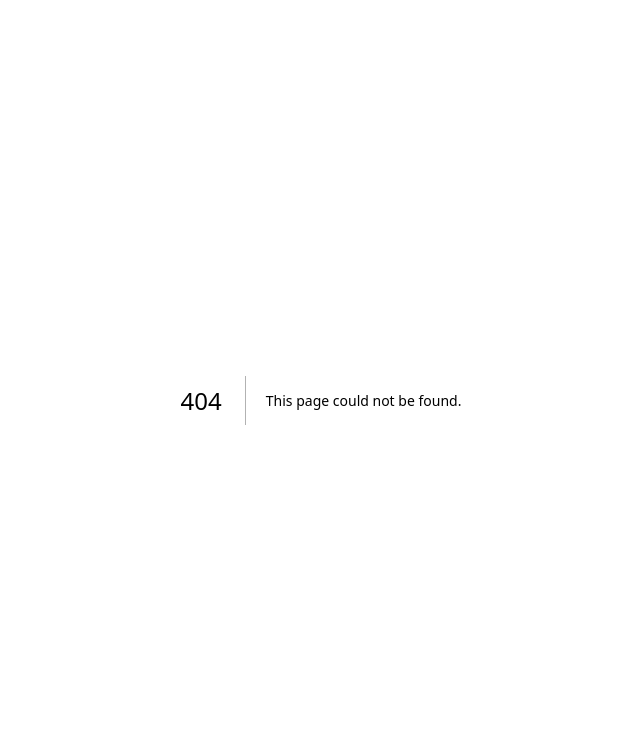
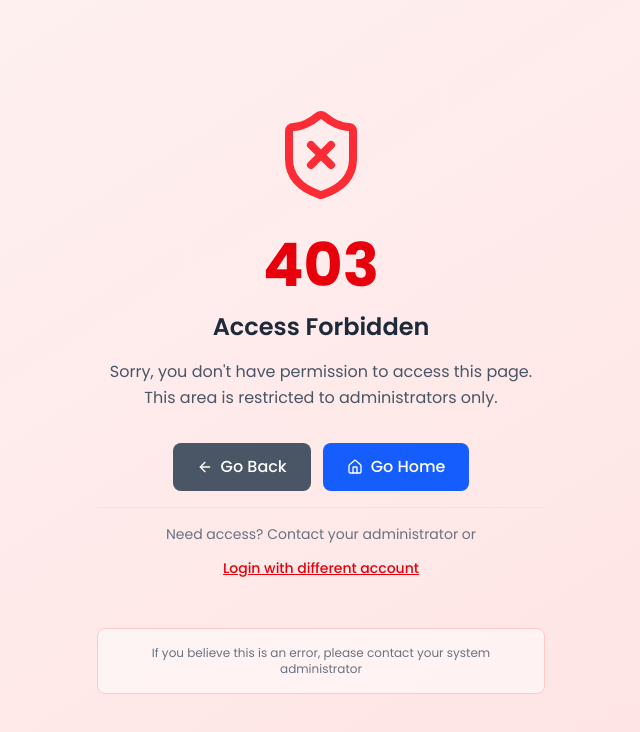
Before and after one commit to ansarworkingspace/ecomzfrontend, a Next.js app: page /403 in a window 1280 px wide. Before the commit this address had no page. Shown: the top 732 px of the page, without its empty margins (319-959 px from the left). Built offline with nearby package versions, Linux system fonts and the light colour scheme.

Commit message:
jwt auth protect in pages

```diff
--- a/app/(admin)/dashboard/layout.tsx
+++ b/app/(admin)/dashboard/layout.tsx
@@ -1,4 +1,3 @@
-
 "use client";
 
 import React from "react";
--- a/app/(components)/Login/Login.tsx
+++ b/app/(components)/Login/Login.tsx
@@ -51,9 +51,9 @@ const LoginPage = () => {
 
       console.log("Logged in successfully:", data);
       if (data.data.user.role === "admin") {
-        router.push("/dashboard/products");
+        router.push("/dashboard/products/list");
       } else {
-        router.push("/products/list");
+        router.push("/products");
       }
     } catch (error: any) {
       console.error("Login error:", error.message);
--- a/app/(default)/products/page.tsx
+++ b/app/(default)/products/page.tsx
@@ -5,7 +5,6 @@ import React from "react";
 const page = () => {
   return (
     <>
-
       <ProductsList />;
     </>
   );
--- /dev/null
+++ b/app/403/page.tsx
@@ -0,0 +1,90 @@
+// app/403/page.tsx or pages/403.tsx (depending on your Next.js version)
+"use client";
+
+import { useRouter } from "next/navigation";
+import { ShieldX, Home, ArrowLeft } from "lucide-react";
+
+const ForbiddenPage = () => {
+  const router = useRouter();
+
+  const handleGoHome = () => {
+    router.push("/");
+  };
+
+  const handleGoBack = () => {
+    router.back();
+  };
+
+  const handleLogout = () => {
+    // Clear the token cookie
+    document.cookie = "token=; expires=Thu, 01 Jan 1970 00:00:00 UTC; path=/;";
+    router.push("/login");
+  };
+
+  return (
+    <div className="min-h-screen bg-gradient-to-br from-red-50 to-red-100 flex items-center justify-center px-4">
+      <div className="max-w-md w-full text-center">
+        {/* Icon */}
+        <div className="mb-8">
+          <ShieldX className="mx-auto h-24 w-24 text-red-500" />
+        </div>
+
+        {/* Error Code */}
+        <h1 className="text-6xl font-bold text-red-600 mb-4">403</h1>
+
+        {/* Error Message */}
+        <h2 className="text-2xl font-semibold text-gray-800 mb-4">
+          Access Forbidden
+        </h2>
+
+        <p className="text-gray-600 mb-8 leading-relaxed">
+          Sorry, you don't have permission to access this page. This area is
+          restricted to administrators only.
+        </p>
+
+        {/* Action Buttons */}
+        <div className="space-y-4">
+          <div className="flex flex-col sm:flex-row gap-3 justify-center">
+            <button
+              onClick={handleGoBack}
+              className="flex items-center justify-center px-6 py-3 bg-gray-600 text-white rounded-lg hover:bg-gray-700 transition-colors duration-200 font-medium"
+            >
+              <ArrowLeft className="w-4 h-4 mr-2" />
+              Go Back
+            </button>
+
+            <button
+              onClick={handleGoHome}
+              className="flex items-center justify-center px-6 py-3 bg-blue-600 text-white rounded-lg hover:bg-blue-700 transition-colors duration-200 font-medium"
+            >
+              <Home className="w-4 h-4 mr-2" />
+              Go Home
+            </button>
+          </div>
+
+          <div className="pt-4 border-t border-gray-200">
+            <p className="text-sm text-gray-500 mb-3">
+              Need access? Contact your administrator or
+            </p>
+            <button
+              onClick={handleLogout}
+              className="text-red-600 hover:text-red-700 font-medium text-sm underline transition-colors duration-200"
+            >
+              Login with different account
+            </button>
+          </div>
+        </div>
+
+        {/* Additional Info */}
+        <div className="mt-12 p-4 bg-white/50 rounded-lg border border-red-200">
+          <p className="text-xs text-gray-500">
+            If you believe this is an error, please contact your system
+            administrator
+          </p>
+        </div>
+      </div>
+    </div>
+  );
+};
+
+export default ForbiddenPage;
--- /dev/null
+++ b/middleware.ts
@@ -0,0 +1,80 @@
+// middleware.ts
+import { NextRequest, NextResponse } from "next/server";
+import { jwtDecode } from "jwt-decode";
+
+interface DecodedToken {
+  role: string;
+  exp: number;
+  userId?: string;
+  email?: string;
+  [key: string]: any;
+}
+
+export function middleware(request: NextRequest) {
+  const { pathname } = request.nextUrl;
+
+  // Public routes that don't require authentication
+  const publicRoutes = ["/", "/login", "/signup"];
+  const isPublicRoute = publicRoutes.includes(pathname);
+
+  // Get token from cookies
+  const token = request.cookies.get("authToken")?.value;
+
+  // If no token and trying to access protected route
+  if (!token && !isPublicRoute) {
+    return NextResponse.redirect(new URL("/login", request.url));
+  }
+
+  // If token exists, verify and handle authentication
+  if (token) {
+    try {
+      // Decode the JWT token
+      const decodedToken: DecodedToken = jwtDecode(token);
+
+      // Check if token is expired
+      const currentTime = Math.floor(Date.now() / 1000);
+      if (decodedToken.exp < currentTime) {
+        // Token expired, clear cookie and redirect to login
+        const response = NextResponse.redirect(new URL("/login", request.url));
+        response.cookies.delete("authToken");
+        return response;
+      }
+
+      // Role-based access control for dashboard routes
+      if (pathname.startsWith("/dashboard")) {
+        if (decodedToken.role !== "admin") {
+          // Non-admin users accessing dashboard - redirect to 403
+          return NextResponse.redirect(new URL("/403", request.url));
+        }
+      }
+
+      // Redirect authenticated users away from login/signup pages
+      if (pathname === "/login" || pathname === "/signup") {
+        // Redirect based on role
+        if (decodedToken.role === "admin") {
+          return NextResponse.redirect(
+            new URL("/dashboard/products/list", request.url)
+          );
+        } else {
+          return NextResponse.redirect(new URL("/products", request.url));
+        }
+      }
+    } catch (error) {
+      // Invalid token, clear cookie and redirect to login
+      console.error("Invalid token:", error);
+      const response = NextResponse.redirect(new URL("/login", request.url));
+      response.cookies.delete("authToken");
+      return response;
+    }
+  }
+
+  // Allow request to continue
+  return NextResponse.next();
+}
+
+// Configure which paths the middleware should run on
+export const config = {
+  matcher: [
+    "/((?!api|_next/static|_next/image|favicon.ico|.*\\.(?:svg|png|jpg|jpeg|gif|webp)$).*)",
+  ],
+};
--- a/package.json
+++ b/package.json
@@ -9,6 +9,7 @@
     "lint": "next lint"
   },
   "dependencies": {
+    "jwt-decode": "^4.0.0",
     "lucide-react": "^0.522.0",
     "next": "15.3.4",
     "react": "^19.0.0",
```
Also changed, not shown: 1 other file (tests, documents, lock files or other folders).
